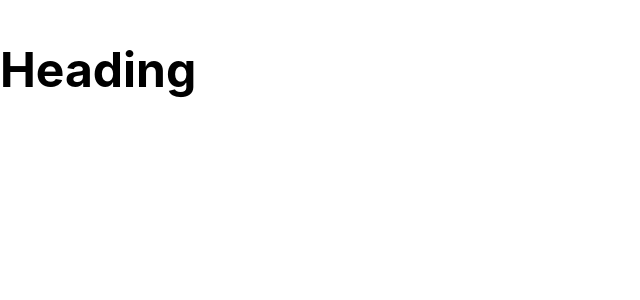
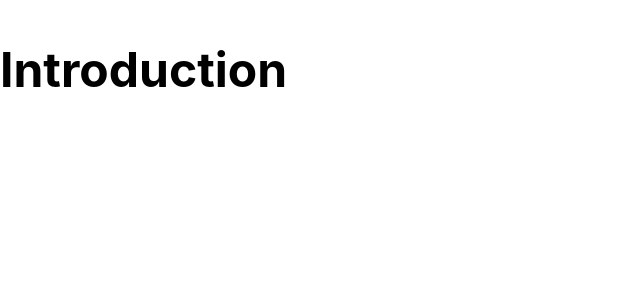
Before and after one commit to ChandrakantPal/TypeScript-basics, a React (Vite) app in the folder episode-20/: page / in a window 1280 px wide. Shown: the top 300 px of the page, without its empty margins (0-640 px from the left). Built offline with nearby package versions, Linux system fonts and the light colour scheme.

Commit message:
title prop

```diff
--- a/episode-20/src/App.tsx
+++ b/episode-20/src/App.tsx
@@ -1,11 +1,11 @@
 import './App.css'
 
-const Heading = () => <h2>Heading</h2>
+const Heading = ({ title }: { title: string }) => <h2>{title}</h2>
 
 function App() {
   return (
     <div>
-      <Heading />
+      <Heading title="Introduction" />
     </div>
   )
 }
```
